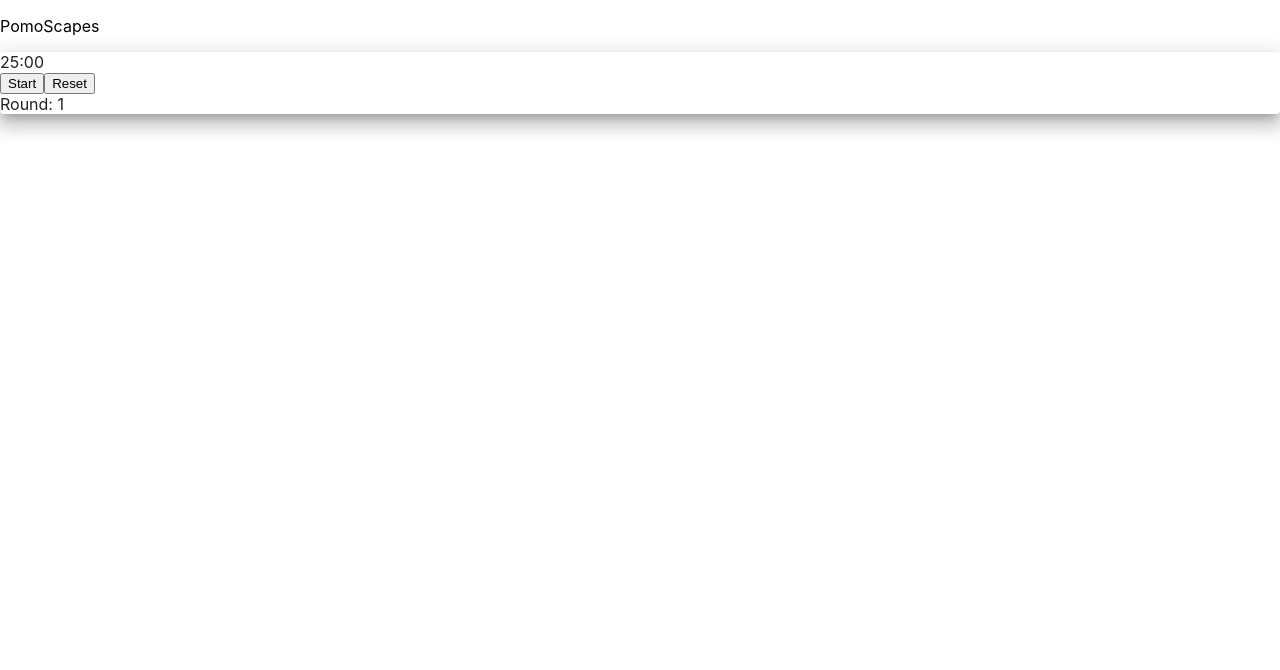
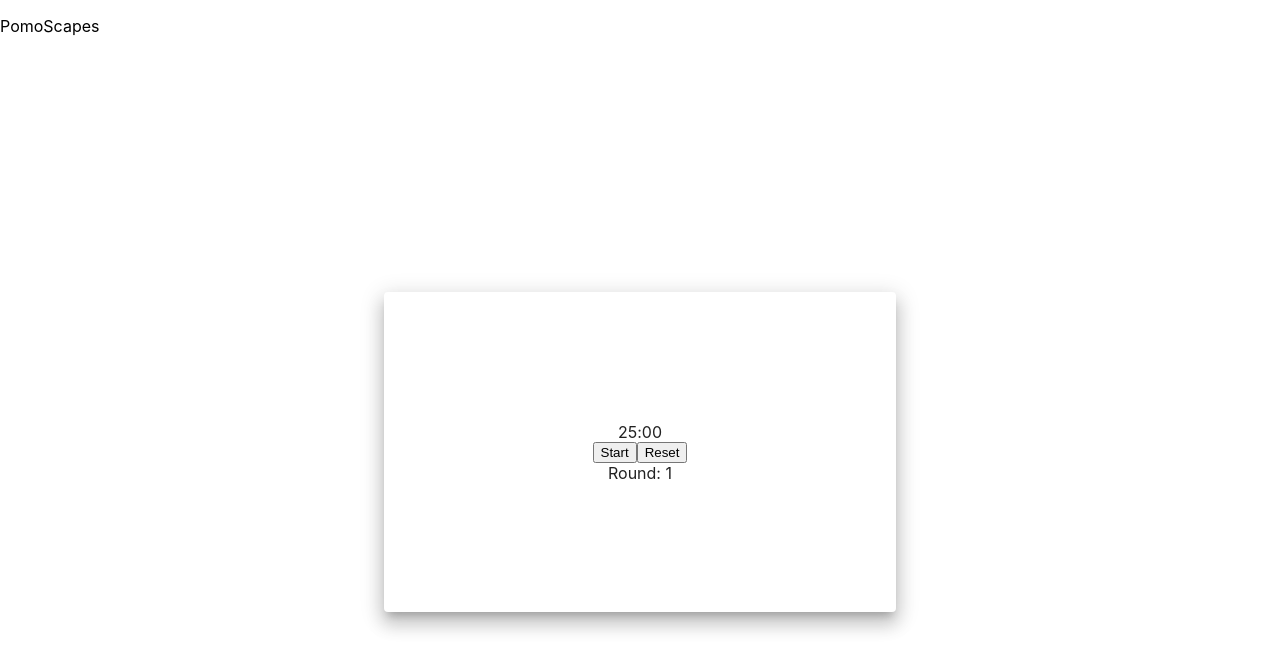
Before and after one commit to Rmaceac/pomoscapes, a React (Create React App) app: page / in a window 1280 px wide. Shown: the top 670 px of the page. Built offline with nearby package versions, Linux system fonts and the light colour scheme; no server answers.

Commit message:
center the timer, add routes directory

```diff
--- a/src/App.js
+++ b/src/App.js
@@ -1,13 +1,12 @@
 import React from 'react';
 import './App.css';
-import Timer from './components/Timer';
+import Main from './routes/Main';
 
 function App() {
 
   return (
-      <div>
-        <p>PomoScapes</p>
-        <Timer />
+      <div class='app'>
+        <Main />
       </div>
   )
 }
--- /dev/null
+++ b/src/components/Timer.css
@@ -0,0 +1,25 @@
+.container {
+  display: flex;
+  justify-content: center;
+  align-items: center;
+  height: 100vh; /* Full viewport height */
+}
+
+.timer {
+  display: flex;
+  flex-direction: column;
+  justify-content: center;
+  align-items: center;
+  width: 40%; /* Modify this as required */
+  height: 40%; /* Modify this as required */
+  padding: 20px;
+  box-sizing: border-box;
+}
+
+.time-display,
+.controls,
+.round-display {
+  display: flex;
+  justify-content: center;
+  width: 100%;
+}
--- a/src/components/Timer.jsx
+++ b/src/components/Timer.jsx
@@ -3,6 +3,8 @@
 import Paper from '@mui/material/Paper';
 import useSound from 'use-sound';
 import sprite from '../sounds/pomoscapes-sprite.mp3';
+
+import './Timer.css';
 
 const Timer = () => {
   const [minutes, setMinutes] = useState(25);
@@ -83,23 +85,25 @@
   const displaySeconds = seconds < 10 ? `0${seconds}` : seconds;
 
   return (
-    <div>
-      <Paper elevation={12}>
+    <div className='container'>
+      <Paper elevation={12} className='timer'>
         { showMessage &&
           <div className='timer-msg'>
             Time for a break!
           </div>
         }
-        <div>
+        <div className='time-display'>
           <span>{displayMinutes}</span>:<span>{displaySeconds}</span>
         </div>
-        <div>
+        <div className='controls'>
           <button onClick={handleToggle}>
             {isActive ? 'Pause' : 'Start'}
           </button>
           <button onClick={handleReset}>Reset</button>
         </div>
-        <div>Round: {round}</div>
+        <div className='round-display'>
+          Round: {round}
+        </div>
       </Paper>
     </div>
   );
--- /dev/null
+++ b/src/routes/Main.jsx
@@ -0,0 +1,14 @@
+import React from 'react';
+import Timer from '../components/Timer';
+
+function Main() {
+
+  return (
+      <div>
+        <p>PomoScapes</p>
+        <Timer />
+      </div>
+  )
+}
+
+export default Main;
```
